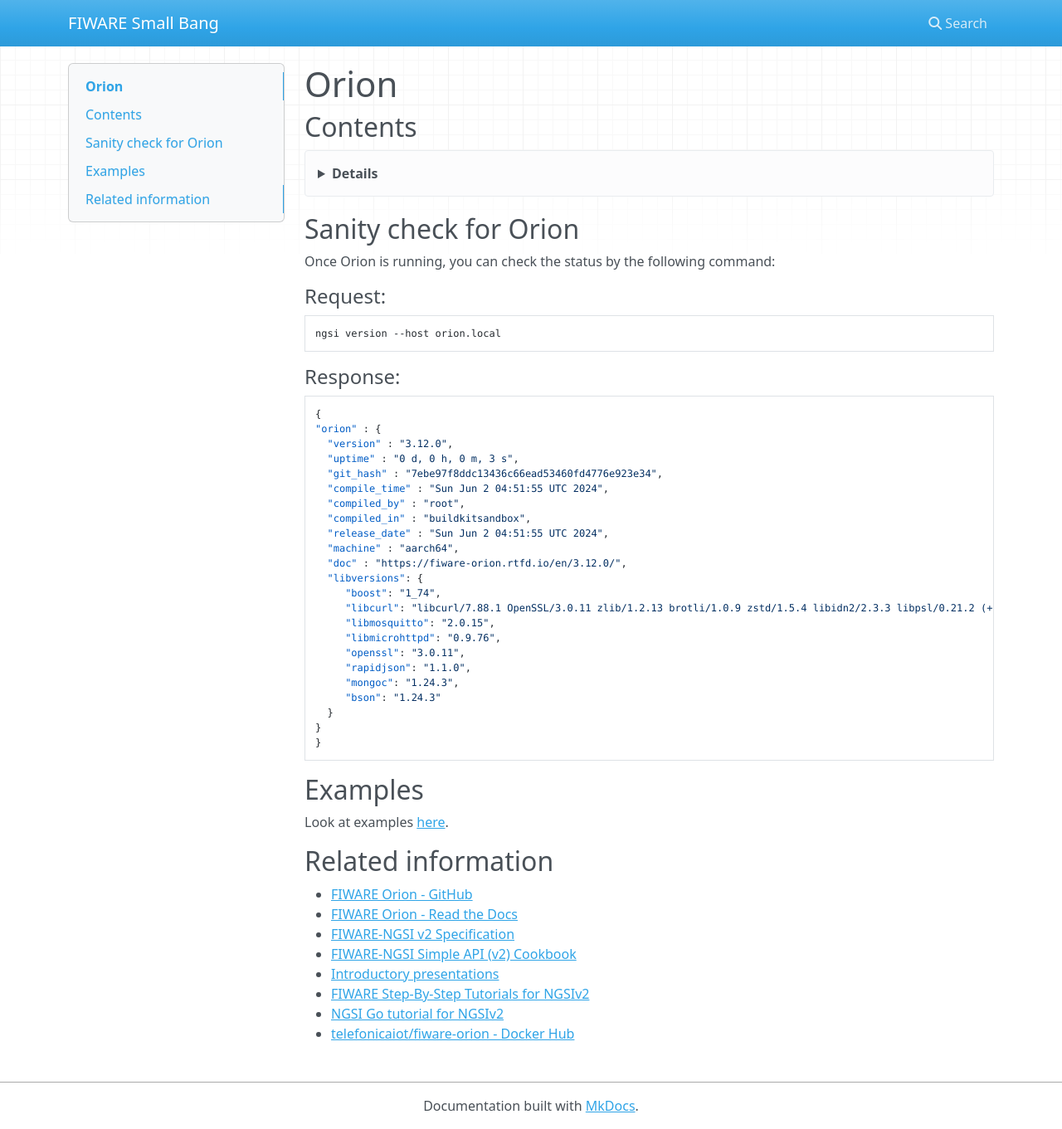
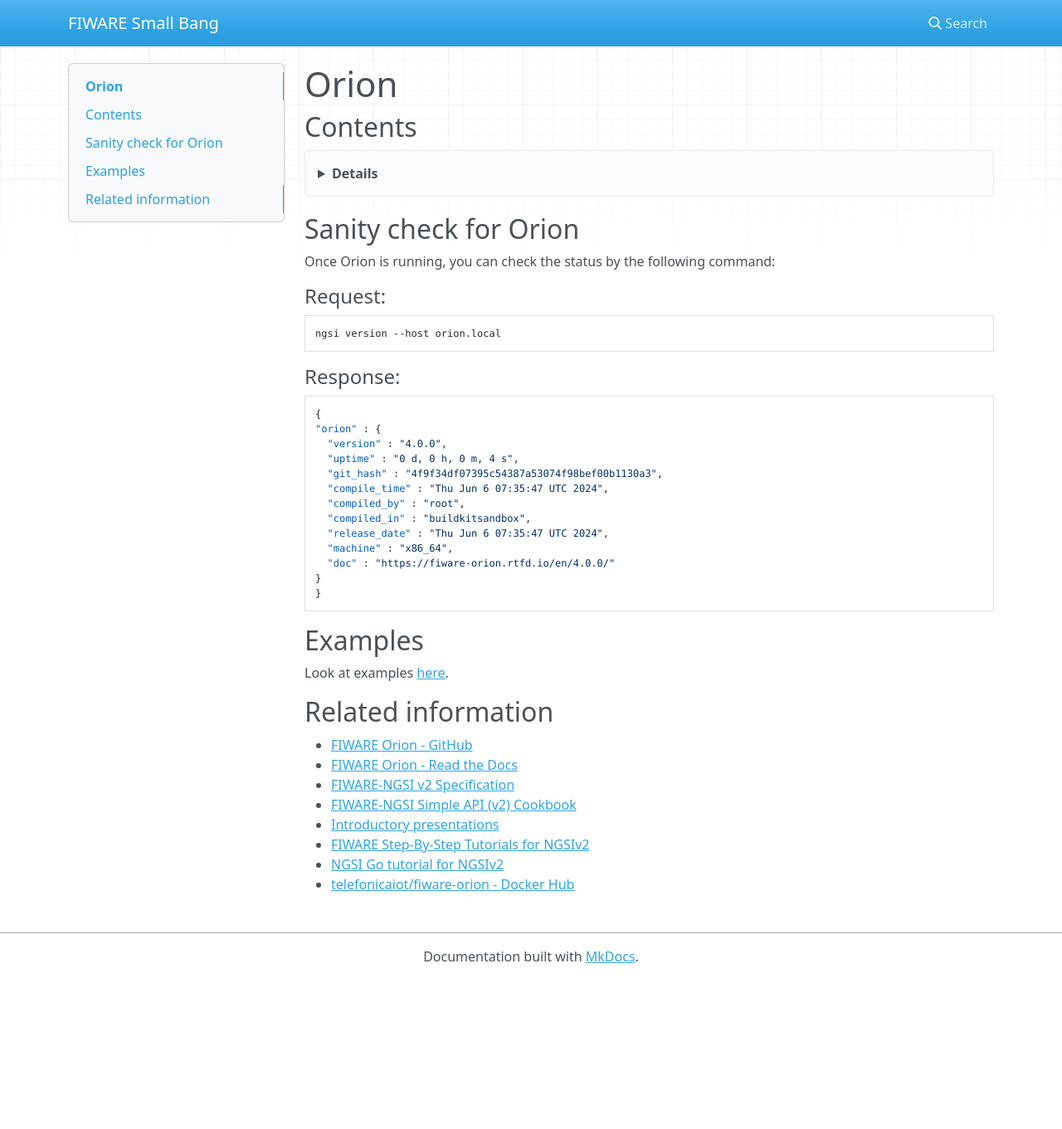
Before and after one commit to lets-fiware/FIWARE-Small-Bang, an MkDocs documentation site: the page built from docs/en/examples/orion.md, in a window 1280 px wide and 1361 px high. Shown: the whole window at 83% size. Built offline with MkDocs 1.6.1, drawn with Linux system fonts in a browser that asks for light colours; nearby versions of some CDN libraries.

Commit message:
Update Orion to 4.0.0

````diff
--- a/docs/en/examples/orion.md
+++ b/docs/en/examples/orion.md
@@ -26,25 +26,15 @@ ngsi version --host orion.local
 ```json
 {
 "orion" : {
-  "version" : "3.12.0",
-  "uptime" : "0 d, 0 h, 0 m, 3 s",
-  "git_hash" : "7ebe97f8ddc13436c66ead53460fd4776e923e34",
-  "compile_time" : "Sun Jun 2 04:51:55 UTC 2024",
+  "version" : "4.0.0",
+  "uptime" : "0 d, 0 h, 0 m, 4 s",
+  "git_hash" : "4f9f34df07395c54387a53074f98bef00b1130a3",
+  "compile_time" : "Thu Jun 6 07:35:47 UTC 2024",
   "compiled_by" : "root",
   "compiled_in" : "buildkitsandbox",
-  "release_date" : "Sun Jun 2 04:51:55 UTC 2024",
-  "machine" : "aarch64",
-  "doc" : "https://fiware-orion.rtfd.io/en/3.12.0/",
-  "libversions": {
-     "boost": "1_74",
-     "libcurl": "libcurl/7.88.1 OpenSSL/3.0.11 zlib/1.2.13 brotli/1.0.9 zstd/1.5.4 libidn2/2.3.3 libpsl/0.21.2 (+libidn2/2.3.3) libssh2/1.10.0 nghttp2/1.52.0 librtmp/2.3 OpenLDAP/2.5.13",
-     "libmosquitto": "2.0.15",
-     "libmicrohttpd": "0.9.76",
-     "openssl": "3.0.11",
-     "rapidjson": "1.1.0",
-     "mongoc": "1.24.3",
-     "bson": "1.24.3"
-  }
+  "release_date" : "Thu Jun 6 07:35:47 UTC 2024",
+  "machine" : "x86_64",
+  "doc" : "https://fiware-orion.rtfd.io/en/4.0.0/"
 }
 }
 ```
````
Also changed, not shown: docs/en/after-installation.md (+7 -17 lines), docs/ja/after-installation.md (+7 -17 lines), docs/ja/examples/orion.md (+7 -17 lines), 1 other file.
